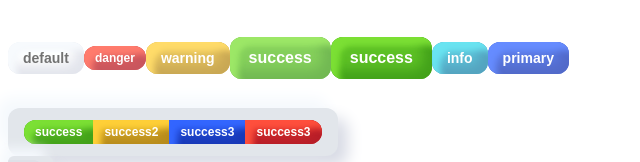
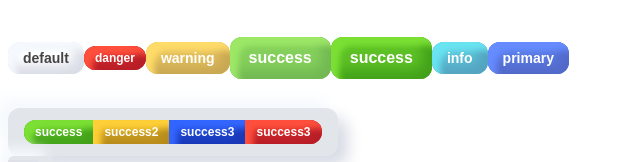
Before and after one commit to margin666/Simple-Design, a Vue app: page / in a window 1280 px wide. Shown: the top 162 px of the page, without its empty margins (0-640 px from the left). Built offline with nearby package versions, Linux system fonts and the light colour scheme.

Commit message:
feat: 新增button点击事件

```diff
--- a/packages/src/button/Button.vue
+++ b/packages/src/button/Button.vue
@@ -8,10 +8,14 @@
         ]"
         :disabled="disabled"
         :aria-disabled="disabled"
+        @click="handleClick"
     >
-        <slot v-if="$slots.default">
+        <span v-if="$slots.default">
+            <slot>
 
         </slot>
+        </span>
+
     </button>
 
 
@@ -34,4 +38,11 @@ const ns = useNamespace('button')
 const _type = computed(() => prop.type || ButtonGroupPrors?.type || '')
 const _size = computed(() => prop.size || ButtonGroupPrors?.size || 'default')
 
+
+const emit = defineEmits(['click'])
+
+const handleClick = (e:MouseEvent) => {
+    emit('click', e)
+}
+
 </script>
--- a/src/App.vue
+++ b/src/App.vue
@@ -4,12 +4,16 @@ const handleActive = (name:string, label:string, e:HTMLElement) => {
   console.log(label)
   console.log(e)
 }
+
+const handleClick = (e:MouseEvent) => {
+  console.log(e)
+}
 </script>
 
 <template>
   <div class="box">
-    <SimButton disabled>default</SimButton>
-    <SimButton disabled size="small" type="danger">danger</SimButton>
+    <SimButton @click="handleClick">default</SimButton>
+    <SimButton size="small" type="danger">danger</SimButton>
     <SimButton disabled size="default" type="warning">warning</SimButton>
     <SimButton disabled size="large" type="success">success</SimButton>
     <SimButton size="large" type="success">success</SimButton>
```
